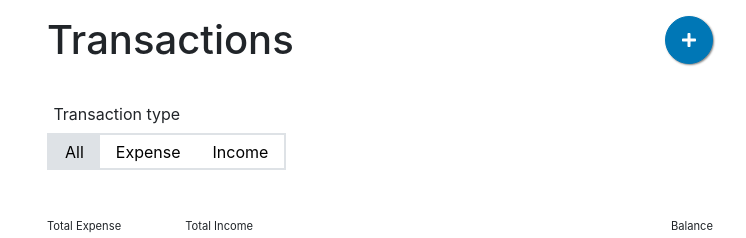
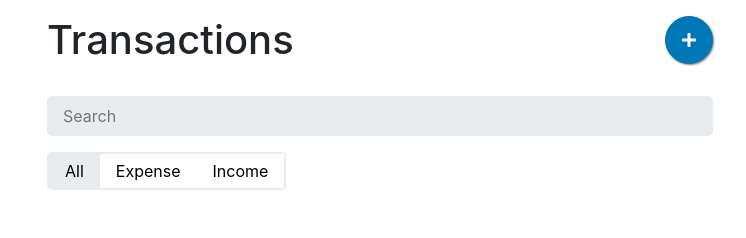
Before and after one commit to tkozyra/expense-tracker-react, a React (Create React App) app: page /dashboard in a window 1280 px wide. Shown: the top 238 px of the page, without its empty margins (70-816 px from the left). Built offline with nearby package versions, Linux system fonts and the light colour scheme; no server answers; the HTML template or start-up script is replaced by a standard one.

Commit message:
Add transaction filtering by description

```diff
--- a/src/components/buttons/Button.js
+++ b/src/components/buttons/Button.js
@@ -47,7 +47,7 @@ const ButtonTransactionType = styled.button`
   padding: 0.3em 1em;
   background: #fff;
   border: none;
-  background: ${(props) => (props.isCurrent ? "#dee2e6" : "white")};
+  background: ${(props) => (props.isCurrent ? "#e9ecef" : "white")};
 `;
 
 const ButtonAddTransaction = () => {
--- a/src/components/buttons/ButtonContainer.js
+++ b/src/components/buttons/ButtonContainer.js
@@ -2,7 +2,8 @@ import styled from "styled-components";
 
 const ButtonContainerTransactionType = styled.div`
   display: inline-block;
-  border: 2px solid #dee2e6;
+  border: 2px solid #e9ecef;
+  border-radius: 5px;
 `;
 
 const ButtonContainerForm = styled.div`
--- a/src/components/dashboard/Dashboard.js
+++ b/src/components/dashboard/Dashboard.js
@@ -12,7 +12,7 @@ import TransactionListHeader from "../transaction/TransactionListHeader";
 export default function Dashboard() {
   const [transactions, setTransactions] = useState([]);
   const [filteredTransactions, setFilteredTransactions] = useState([]);
-  const [filterParams, setFilterParams] = useState({ type: "EXPENSE" });
+  const [filterParams, setFilterParams] = useState({ type: "ALL" });
   const [transactionsLoading, setTransactionsLoading] = useState(true);
   const currency = "USD";
 
@@ -25,15 +25,17 @@ export default function Dashboard() {
 
   //filter transactions on filterParams change
   useEffect(() => {
-    if (filterParams.type !== "ALL") {
-      setFilteredTransactions(
-        transactions.filter(
-          (transaction) => transaction.type === filterParams.type
-        )
-      );
-    } else {
-      setFilteredTransactions(transactions);
-    }
+    setFilteredTransactions(
+      transactions.filter(
+        (transaction) =>
+          (filterParams.type !== "ALL"
+            ? transaction.type === filterParams.type
+            : true) &&
+          transaction.description
+            .toLowerCase()
+            .includes(filterParams.description.toLowerCase())
+      )
+    );
   }, [transactions, filterParams]);
 
   //fetch transactions on render
--- /dev/null
+++ b/src/components/transaction/filter/TransactionDescriptionFilter.js
@@ -0,0 +1,37 @@
+import styled from "styled-components";
+
+const Form = styled.form`
+  width: 100%;
+  border: none;
+`;
+
+const Input = styled.input`
+  width: 100%;
+  border: none;
+  border-radius: 5px;
+  background-color: #e9ecef;
+  padding: 0.5em 1em;
+  &:focus {
+    outline-color: #dee2e6;
+  }
+`;
+
+export default function TransactionDescriptionFilter({
+  description,
+  setDescription,
+}) {
+  function onChange(event) {
+    setDescription(event.target.value);
+  }
+
+  return (
+    <Form>
+      <Input
+        type="text"
+        placeholder="Search"
+        value={description}
+        onChange={onChange}
+      ></Input>
+    </Form>
+  );
+}
--- a/src/components/transaction/filter/TransactionFilter.js
+++ b/src/components/transaction/filter/TransactionFilter.js
@@ -3,21 +3,29 @@ import TransactionTypeFilter from "./TransactionTypeFilter";
 import {
   TransactionFilterContainer,
   TransactionFilterItem,
-  TransactionFilterTitle,
 } from "./TransactionFilterContainer";
+import TransactionDescriptionFilter from "./TransactionDescriptionFilter";
 
 export default function TransactionFilter({ filterParams, setFilterParams }) {
   const [type, setType] = useState("ALL");
+  const [description, setDescription] = useState("");
 
   //update filterParams on transaction type change
   useEffect(() => {
-    setFilterParams({ ...filterParams, type: type });
-  }, [type]);
+    console.log(description);
+    setFilterParams({ ...filterParams, type: type, description: description });
+  }, [type, description]);
 
   return (
     <TransactionFilterContainer>
       <TransactionFilterItem>
-        <TransactionFilterTitle>Transaction type</TransactionFilterTitle>
+        <TransactionDescriptionFilter
+          description={description}
+          setDescription={setDescription}
+        />
+      </TransactionFilterItem>
+
+      <TransactionFilterItem>
         <TransactionTypeFilter type={type} setType={setType} />
       </TransactionFilterItem>
     </TransactionFilterContainer>
--- a/src/components/transaction/filter/TransactionFilterContainer.js
+++ b/src/components/transaction/filter/TransactionFilterContainer.js
@@ -4,7 +4,9 @@ const TransactionFilterContainer = styled.div`
   padding: 1em 2em;
 `;
 
-const TransactionFilterItem = styled.div``;
+const TransactionFilterItem = styled.div`
+  margin-bottom: 1em;
+`;
 
 const TransactionFilterTitle = styled.p`
   margin: 0.4em;
```
